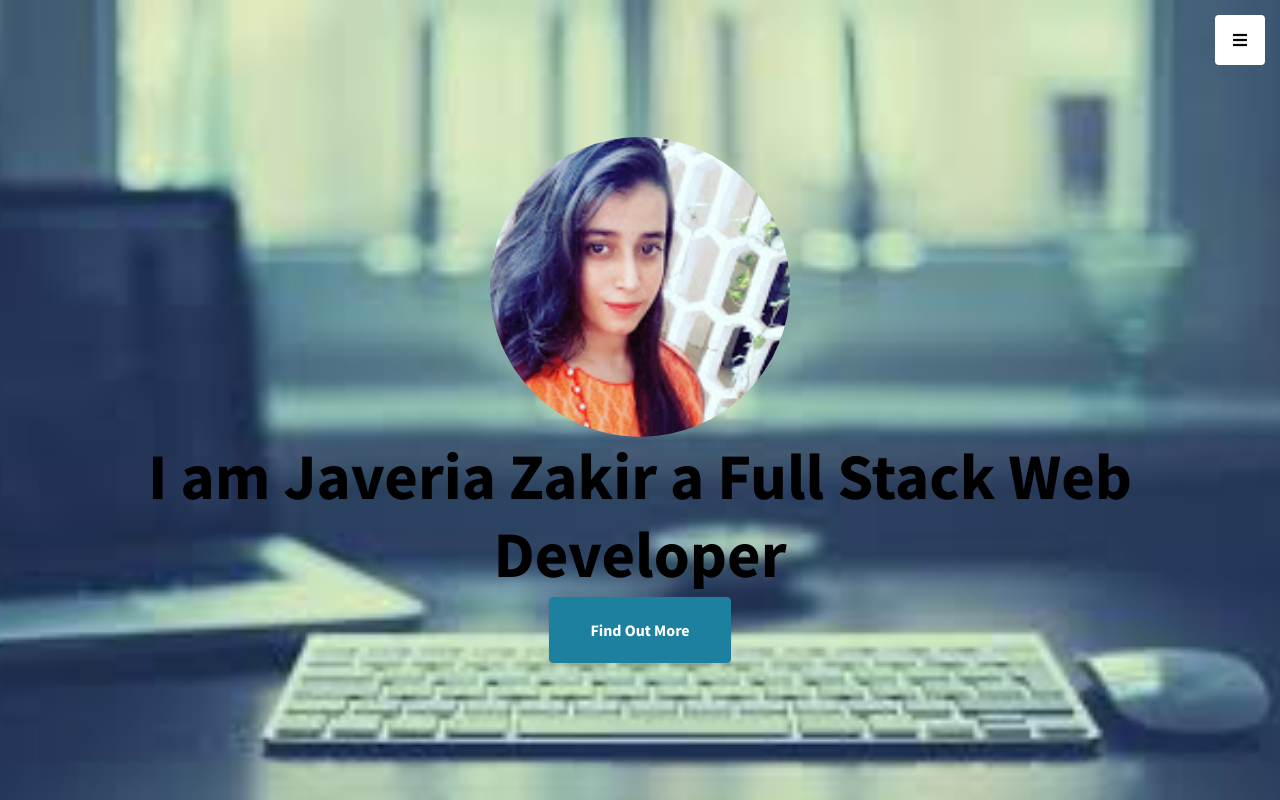
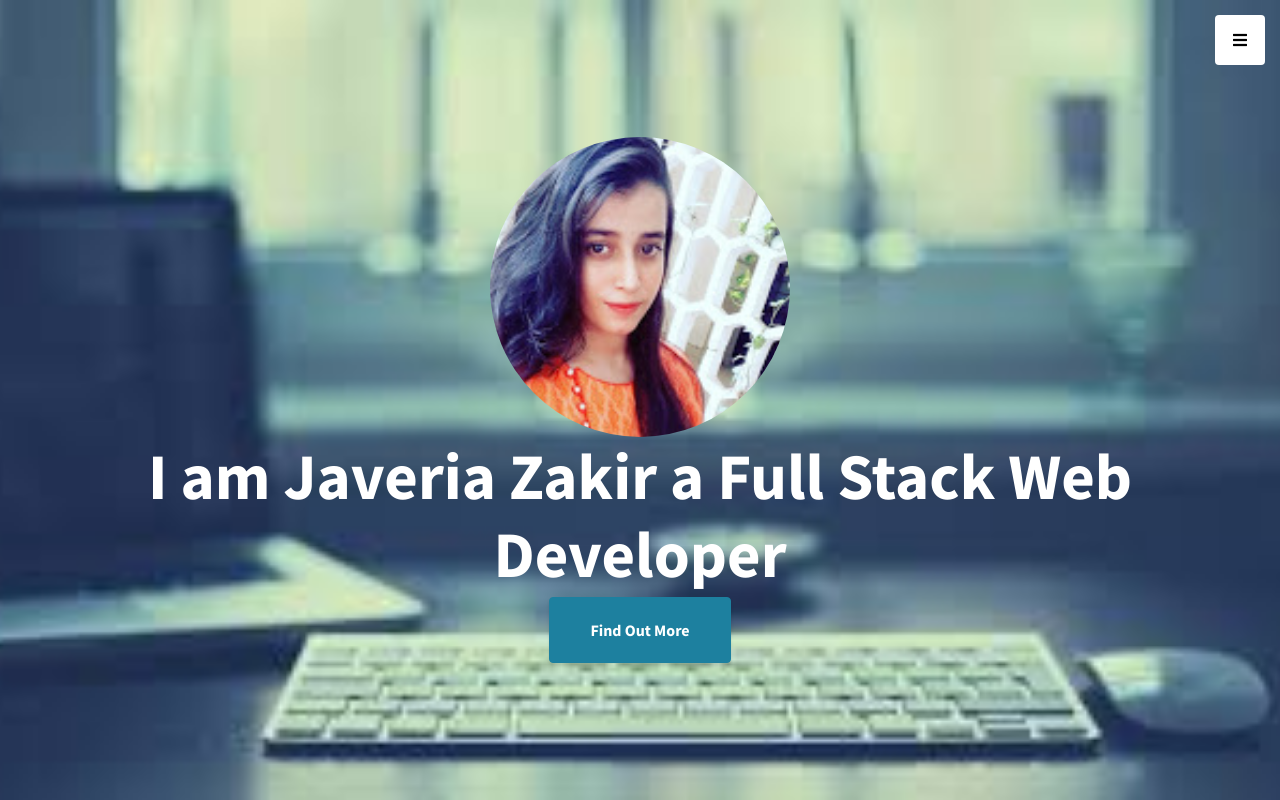
Before and after one commit to javeria2512/my-portfolio, a plain HTML site: page index.html in a window 1280 px wide. Shown: the top 800 px of the page. Drawn offline with Linux system fonts and the light colour scheme.

Commit message:
Update style.css

```diff
--- a/style.css
+++ b/style.css
@@ -1,6 +1,6 @@
 .masthead{
     background-image: url('img/key.jpg');
-    color: black;
+    color: white;;
 }
 #my-pic{
     border-radius:100%;
```
